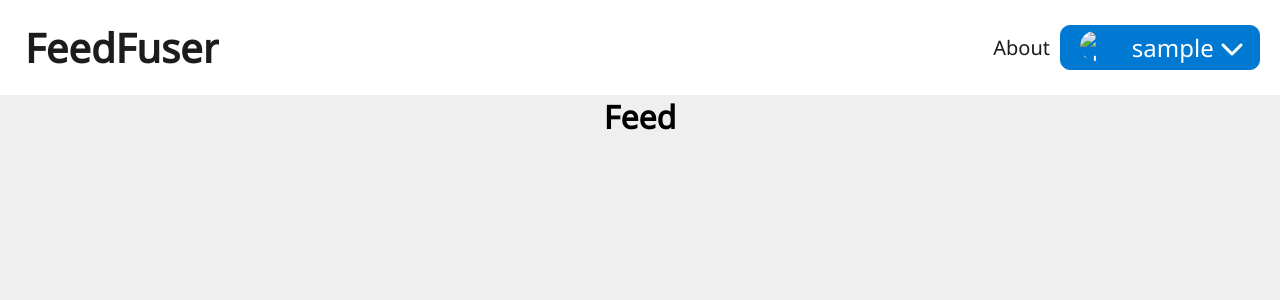
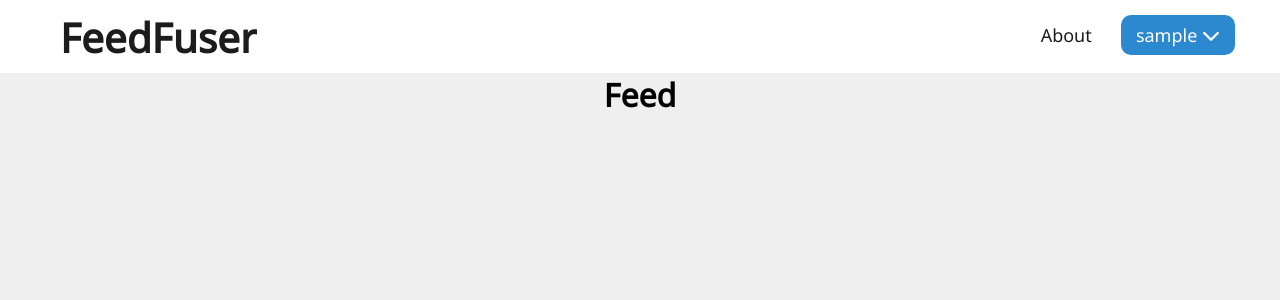
Before and after one commit to DevinParentice/feedfuser, a Flask app: page /feed/ in a window 1280 px wide. Shown: the top 300 px of the page. Run offline with Flask 2, Linux system fonts and the light colour scheme; the visitor is signed in with stand-in values (Sample User, id 1); some libraries are stand-ins or nearby versions.

Commit message:
Redesigned navbar

```diff
--- a/main/routes.py
+++ b/main/routes.py
@@ -18,7 +18,7 @@ def login_required(f):
 @main.route('/')
 @main.route('/home/')
 def home():
-    if session['logged_in'] == True:
+    if 'logged_in' in session:
         currentUser = db.users.find_one(
             {'email': session['user']['email']})
         image_file = url_for('static', filename='images/' +
--- /dev/null
+++ b/static/styles/forms.css
@@ -0,0 +1,126 @@
+@import url('https://fonts.googleapis.com/css2?family=Noto+Sans&display=swap');
+
+.show-btn {
+  background: #fff;
+  padding: 10px 20px;
+  font-size: 20px;
+  font-weight: 500;
+  color: #3498db;
+  cursor: pointer;
+  box-shadow: 0px 0px 10px rgba(0,0,0,0.1);
+}
+.show-btn, .container {
+  position: absolute;
+  top: 50%;
+  left: 50%;
+  transform: translate(-50%, -50%);
+}
+
+input[type="checkbox"] {
+  display: none;
+}
+.container {
+  display: none;
+  background: #fff;
+  width: 410px;
+  padding: 30px;
+  box-shadow: 0 0 8px rgba(0,0,0,0.1);
+  max-width: 95%;
+}
+#show:checked ~ .container {
+  display: block;
+}
+.container .close-btn {
+  position: absolute;
+  right: 20px;
+  top: 15px;
+  font-size: 18px;
+  cursor: pointer;
+}
+.container .close-btn:hover {
+  color: #3498db;
+}
+.container .text {
+  font-size: 35px;
+  font-weight: 600;
+  text-align: center;
+}
+.container form {
+  margin-top: -20px;
+}
+.container form .data {
+  height: 45px;
+  width: 100%;
+  margin: 40px 0;
+}
+form .data label {
+  font-size: 18px;
+}
+form .data input {
+  height: 100%;
+  width: 100%;
+  padding-left: 10px;
+  font-size: 17px;
+  border: 1px solid silver;
+}
+form .data input:focus {
+  border-color: #3498db;
+  border-bottom-width: 2px;
+}
+form .forgot-pass {
+  margin-top: -8px;
+}
+form .forgot-pass a {
+  color: #3498db;
+  text-decoration: none;
+}
+form .forgot-pass a:hover {
+  text-decoration: underline;
+}
+form .btn {
+  margin: 30px 0;
+  height: 45px;
+  width: 100%;
+  position: relative;
+  overflow: hidden;
+}
+form .btn .inner {
+  height: 100%;
+  width: 300%;
+  position: absolute;
+  left: -100%;
+  z-index: -1;
+  background: -webkit-linear-gradient(right,  rgba(29,161,242,1),  rgba(225,48,108,1),  rgba(29,161,242,1),rgba(225,48,108,1));
+  transition: all 0.4s;
+}
+form .btn:hover .inner {
+  left: 0;
+}
+form .btn button {
+  height: 100%;
+  width: 100%;
+  background: none;
+  border: none;
+  color: #fff;
+  font-size: 18px;
+  font-weight: 500;
+  text-transform: uppercase;
+  letter-spacing: 1px;
+  cursor: pointer;
+}
+form .signup-link {
+  text-align: center;
+}
+form .signup-link a {
+  color: #3498db;
+  text-decoration: none;
+}
+
+form .signup-link a:hover {
+  text-decoration: underline;
+}
+
+#showLogin, #showSignup {
+	color: #2c88cf;
+	cursor: pointer;
+}
--- a/static/styles/main.css
+++ b/static/styles/main.css
@@ -1,224 +1,11 @@
 @import url('https://fonts.googleapis.com/css2?family=Noto+Sans&display=swap');
+
 * {
 	margin: 0;
 	padding: 0;
+	user-select: none;
 	box-sizing: border-box;
-}
-
-body {
 	font-family: 'Noto Sans', sans-serif;
-	background-color: #efefef;
-}
-
-nav {
-	background: #ffffff;
-	padding: 5px 20px;
-}
-
-ul {
-	list-style-type: none;
-}
-
-span, .nav-item a, .nav-logo a {
-	color: #1c1c1c;
-	text-decoration: none;
-}
-
-.menu li:not(.nav-toggle) {
-	font-size: 20px;
-	padding: 15px 5px;
-}
-
-.menu li .nav-span {
-	display: block;
-	margin-left: 35px;
-}
-
-.nav-logo a {
-	font-size: 40px;
-	font-weight: 1000;
-	width: fit-content;
-}
-
-.nav-pic {
-	display: none;
-}
-
-.user-button .nav-span {
-	width: 200px;
-	font-size: 24px;
-	display: inline-block;
-	text-align: right;
-}
-
-.user-button span {
-	color: #1c1c1c;
-	font-family: 'Noto Sans', sans-serif;
-}
-
-.button.secondary {
-	border-bottom: 1px #444 solid;
-}
-
-/* Mobile Menu */
-.menu {
-	display: flex;
-	flex-wrap: wrap;
-	justify-content: space-between;
-	align-items: center;
-}
-
-.nav-item.button {
-	order: 2;
-}
-
-.nav-item {
-	width: 100%;
-	text-align: center;
-	order: 3;
-	display: none;
-	min-width: 0;
-}
-
-.nav-item.active {
-	display: block;
-}
-
-.nav-toggle {
-	order: 1;
-	cursor: pointer;
-}
-
-.bars {
-	background: #999;
-	display: inline-block;
-	height: 4px;
-	position: relative;
-	width: 24px;
-	border-radius: 10px;
-}
-
-.bars::before, .bars::after {
-	background: #999;
-	content:"";
-	display: inline-block;
-	height: 4px;
-	position: absolute;
-	width: 24px;
-	border-radius: 10px;
-}
-
-.bars::before {
-	top: 10px;
-}
-
-.bars::after {
-	top: -10px;
-}
-
-.container{
-  position: absolute;
-  top: 50%;
-  left: 50%;
-  transform: translate(-50%, -50%);
-  display: none;
-  background: #fff;
-  width: 410px;
-  max-width: 100vw;
-  padding: 30px;
-  box-shadow: 0 0 8px rgba(0,0,0,0.1);
-}
-
-.container .close-btn{
-  position: absolute;
-  right: 20px;
-  top: 15px;
-  font-size: 18px;
-  cursor: pointer;
-}
-
-.container .text{
-  font-size: 35px;
-  font-weight: 600;
-  text-align: center;
-}
-.container form{
-  margin-top: -20px;
-}
-.container form .data{
-  height: 45px;
-  width: 100%;
-  margin: 40px 0;
-}
-form .data label{
-  font-size: 18px;
-}
-form .data input{
-  height: 100%;
-  width: 100%;
-  padding-left: 10px;
-  font-size: 17px;
-  border: 1px solid silver;
-}
-form .data input:focus{
-  border-color: #3498db;
-  border-bottom-width: 2px;
-}
-form .forgot-pass{
-  margin-top: -8px;
-}
-form .forgot-pass a{
-  color: #3498db;
-  text-decoration: none;
-}
-form .forgot-pass a:hover{
-  text-decoration: underline;
-}
-form .btn{
-  margin: 30px 0;
-  height: 45px;
-  width: 100%;
-  position: relative;
-  overflow: hidden;
-}
-form .btn .inner{
-  height: 100%;
-  width: 300%;
-  position: absolute;
-  left: -100%;
-  z-index: -1;
-  background: -webkit-linear-gradient(right,  rgba(29,161,242,1),  rgba(225,48,108,1),  rgba(29,161,242,1),rgba(225,48,108,1));
-  transition: all 0.4s;
-}
-form .btn:hover .inner{
-  left: 0;
-}
-form .btn button{
-  height: 100%;
-  width: 100%;
-  background: none;
-  border: none;
-  color: #fff;
-  font-size: 18px;
-  font-weight: 500;
-  text-transform: uppercase;
-  letter-spacing: 1px;
-  cursor: pointer;
-}
-form .signup-link{
-  text-align: center;
-}
-form .signup-link a{
-  color: #3498db;
-  text-decoration: none;
-}
-form .signup-link a:hover{
-  text-decoration: underline;
-}
-
-#showSignup, #showLogin {
-	cursor: pointer;
-	color: #0079D3;
 }
 
 .error {
@@ -255,130 +42,6 @@ form .signup-link a:hover{
 	color: #155724;
 }
 
-/* Tablet Menu */
-@media all and (min-width:468px) {
-	.menu {
-		justify-content: center;
-	}
-
-	.nav-logo {
-		flex: 1;
-	}
-
-	.modal-body {
-		padding: 10% 16px;
-		top: 25vh;
-	}
-
-	.nav-item.button {
-		width: 150px;
-		order: 1;
-		display: block;
-	}
-
-	.nav-toggle {
-		order: 2;
-		margin-left: 100px;
-	}
-
-	.user-button span {
-		color: #fff;
-		font-family: 'Noto Sans', sans-serif;
-	}
-
-	.button.secondary {
-		border: 0;
-	}
-
-	.button:not(.secondary) .nav-span {
-		background: none;
-		color: #1c1c1c;
-	}
-
-	.button .nav-span {
-		text-decoration: none;
-		color: white;
-		padding: 7px 15px;
-		background: #0079D3;
-		border: 1px solid #0079D3;
-		border-radius: 10px;
-		cursor: pointer;
-	}
-
-	.button.secondary a .nav-span {
-		padding: 5px 15px;
-	}
-
-	.button:not(.secondary) .nav-span:hover {
-		transition: all .1s;
-		border: 2px solid #0079D3;
-	}
-
-	.nav-pic {
-		height: 30px;
-		width: 30px;
-		border-radius: 50%;
-		margin-right: 10px;
-		position: absolute;
-		right: 240px;
-		display: inline;
-	}
-
-	.menu li .nav-span {
-		display: block;
-		margin-left: 0;
-	}
-}
-
-/* Desktop View */
-@media all and (min-width: 768px) {
-	.nav-item {
-		display: block;
-		width: auto;
-		order: 1;
-	}
-
-	.nav-toggle {
-		display: none;
-	}
-
-	.nav-logo {
-		order: 0;
-	}
-
-	.button {
-		order: 2;
-	}
-
-	.menu li {
-		padding: 0px 10px;
-	}
-
-	.menu li.button {
-		padding-right: 200px;
-	}
-
-	.nav-pic {
-		height: 30px;
-		width: 30px;
-		border-radius: 50%;
-		margin-right: 10px;
-		position: absolute;
-		right: 160px;
-		display: inline;
-	}
-
-	.user-button span {
-		color: #fff;
-		font-family: 'Noto Sans', sans-serif;
-	}
-
-	.menu li .nav-span {
-		display: block;
-		margin-left: 0;
-	}
-}
-
 .hvr-underline-reveal {
 	display: inline-block;
 	vertical-align: middle;
@@ -387,8 +50,9 @@ form .signup-link a:hover{
 	box-shadow: 0 0 1px rgba(0, 0, 0, 0);
 	position: relative;
 	overflow: hidden;
-  }
-  .hvr-underline-reveal:before {
+}
+
+.hvr-underline-reveal:before {
 	content: "";
 	position: absolute;
 	z-index: -1;
@@ -407,8 +71,223 @@ form .signup-link a:hover{
 	-webkit-transition-timing-function: ease-out;
 	transition-timing-function: ease-out;
 	border-radius: 10px;
-  }
-  .hvr-underline-reveal:hover:before, .hvr-underline-reveal:focus:before, .hvr-underline-reveal:active:before {
+}
+
+.hvr-underline-reveal:hover:before, .hvr-underline-reveal:focus:before, .hvr-underline-reveal:active:before {
 	-webkit-transform: translateY(0);
 	transform: translateY(0);
-  }
+}
+
+body {
+	background: #efefef;
+}
+
+nav {
+	background: #ffffff;
+}
+
+nav:after {
+	content: '';
+	clear: both;
+	display: table;
+}
+
+nav .logo {
+	float: left;
+	color: #1c1c1c;
+	font-size: 27px;
+	font-weight: 600;
+	line-height: 70px;
+	padding-left: 60px;
+}
+
+nav ul {
+	float: right;
+	margin-right: 40px;
+	list-style: none;
+	position: relative;
+}
+
+nav ul li {
+	display: inline-block;
+	background: #ffffff;
+	margin: 0 5px;
+}
+
+nav ul li a, nav ul li span {
+	color: #1c1c1c;
+	line-height: 70px;
+	text-decoration: none;
+	font-size: 18px;
+	padding: 8px 15px;
+}
+
+nav .logo a h1 {
+	color: #1c1c1c;
+	text-decoration: none;
+}
+
+nav ul li a:hover {
+	color: #2c88cf;
+}
+
+nav ul li span:hover {
+	color: #2c88cf;
+	cursor: pointer;
+}
+
+nav ul li .user-button:hover {
+	color: white;
+}
+
+nav ul ul li a:hover {
+	box-shadow: none;
+}
+
+nav ul ul {
+	position: absolute;
+	top: 90px;
+	border-top: 3px solid #2c88cf;
+	opacity: 0;
+	visibility: hidden;
+	transition: top .3s;
+}
+
+nav ul ul ul {
+	border-top: none;
+}
+
+nav ul li:hover > ul {
+	top: 70px;
+	opacity: 1;
+	visibility: visible;
+}
+
+nav ul ul li {
+	position: relative;
+	margin: 0px;
+	width: 150px;
+	float: none;
+	display: list-item;
+	border-bottom: 3px solid rgba(0,0,0,0.8);
+	border-radius: 10px;
+	text-align: center;
+}
+
+nav ul ul li a {
+	line-height: 50px;
+}
+
+nav ul ul li span {
+	line-height: 50px;
+}
+
+nav ul ul ul li {
+	position: relative;
+	top: -60px;
+	left: 150px;
+}
+
+.show,.icon,.mobile-checkbox {
+	display: none;
+}
+
+.fa-plus {
+	font-size: 15px;
+	margin-left: 40px;
+}
+
+.user-button {
+	background: #2c88cf;
+	border-radius: 10px;
+	color: white;
+}
+
+@media all and (max-width: 968px) {
+
+	nav ul {
+	  margin-right: 0px;
+	  float: left;
+	}
+
+	nav .logo {
+	  padding-left: 30px;
+	  width: 100%;
+	}
+
+	.show + a, ul {
+	  display: none;
+	}
+
+	nav ul li,nav ul ul li {
+	  display: block;
+	  width: 100%;
+	}
+
+	nav ul li a:hover {
+	  box-shadow: none;
+	}
+
+	.show {
+	  display: block;
+	  color: #1c1c1c;
+	  font-size: 18px;
+	  padding: 0 20px;
+	  line-height: 70px;
+	  cursor: pointer;
+	}
+
+	.show:hover {
+	  color: #1c1c1c;
+	}
+
+	.icon {
+	  display: block;
+	  color: #1c1c1c;
+	  position: absolute;
+	  top: 0;
+	  right: 40px;
+	  line-height: 70px;
+	  cursor: pointer;
+	  font-size: 25px;
+	}
+
+	nav ul ul {
+	  top: 70px;
+	  border-top: 0px;
+	  float: none;
+	  position: static;
+	  display: none;
+	  opacity: 1;
+	  visibility: visible;
+	}
+
+	nav ul ul a {
+	  padding-left: 40px;
+	}
+
+	nav ul ul span {
+		padding-left: 40px;
+	  }
+
+	nav ul ul ul a {
+	  padding-left: 80px;
+	}
+
+	nav ul ul ul span {
+		padding-left: 80px;
+	  }
+
+	nav ul ul ul li {
+	  position: static;
+	}
+
+	[id^=btn]:checked + ul {
+	  display: block;
+	}
+
+	nav ul ul li {
+	  border-bottom: 0px;
+	}
+
+}
--- a/templates/layout.html
+++ b/templates/layout.html
@@ -5,6 +5,7 @@
 	<meta charset="UTF-8">
 	<meta name="viewport" content="width=device-width, initial-scale=1.0">
 	<link rel="stylesheet" type="text/css" href="{{ url_for('static', filename='styles/main.css') }}">
+	<link rel="stylesheet" type="text/css" href="{{ url_for('static', filename='styles/forms.css') }}">
 	<link rel="shortcut icon" href="{{ url_for('static', filename='images/favicon.ico') }}">
 	<script src="https://ajax.googleapis.com/ajax/libs/jquery/3.5.1/jquery.min.js"></script>
 	{% block head %}{% endblock %}
@@ -17,24 +18,33 @@
 <body>
 	<header>
 		<nav>
-			<ul class="menu">
-				<li class="nav-logo"><a href="{{ url_for('main.home') }}" class="hvr-underline-reveal">FeedFuser</a>
+			<div class="logo">
+				<a href="{{ url_for('main.home') }}">
+					<h1 class="hvr-underline-reveal">FeedFuser</h1>
+				</a>
+			</div>
+			<label for="btn" class="icon">
+				<span class="fa fa-bars"></span>
+			</label>
+			<input type="checkbox" id="btn">
+			<ul>
+				<li><a href="#">About</a></li>
+				{% if 'logged_in' in session %}
+				<li>
+					<label for="btn-1" class="show">{{ session['user'].username }} <i
+							class="fas fa-chevron-down"></i></label>
+					<a href="#" class="user-button">{{ session['user'].username }} <i
+							class="fas fa-chevron-down"></i></a>
+					<input type="checkbox" id="btn-1" class="mobile-checkbox">
+					<ul>
+						<li><a href="{{ url_for('user.dashboard') }}">Dashboard</a></li>
+						<li><a href="#">Dark Mode</a></li>
+						<li><a href="{{ url_for('user.signout') }}">Sign Out</a></li>
+					</ul>
 				</li>
-				<li class="nav-item"><a href="#">About</a></li>
-				{% if 'logged_in' in session %}
-				<li class="nav-item button secondary user-button">
-					<a href="{{ url_for('user.dashboard') }}">
-						<span class="nav-span">
-							<img src="{{ image_file }}" alt="Navigation Picture" class="nav-pic">
-							<span class="user-text">{{ session['user'].username }} <i
-									class="fas fa-chevron-down"></i></span>
-						</span>
-					</a>
-				</li>
-				<li class="nav-toggle"><span class="bars"></span></li>
 				{% else %}
-				<li class="nav-item button"><span class="nav-span" id="loginButton">Log In</span></li>
-				<li class="nav-item button secondary"><span class="nav-span" id="signupButton">Sign Up</span></li>
+				<li><span id="loginButton">Log In</span></li>
+				<li><span id="signupButton">Sign Up</span></li>
 				{% endif %}
 			</ul>
 		</nav>
@@ -43,6 +53,11 @@
 		{% if 'logged_in' not in session %}
 		{% include 'login.html' %}
 		{% include 'signup.html' %}
+		<script>
+			$('.icon').click(function () {
+				$('span').toggleClass("cancel");
+			});
+		</script>
 		{% endif %}
 		{% block content %}{% endblock %}
 	</main>
```
Also changed, not shown: static/images/31fa42e168b75cca.jpg (added).
